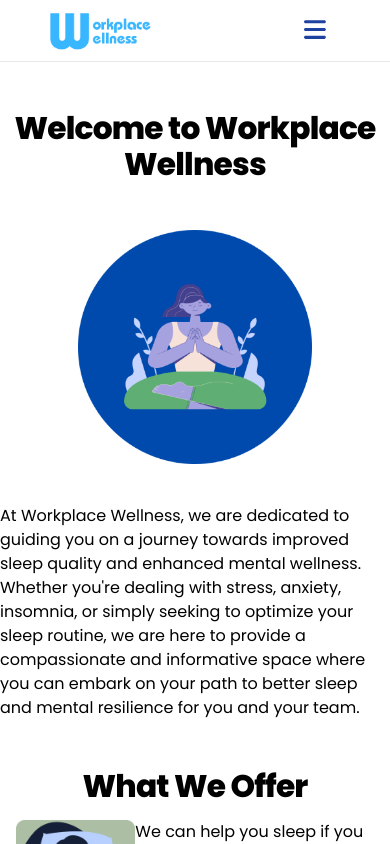
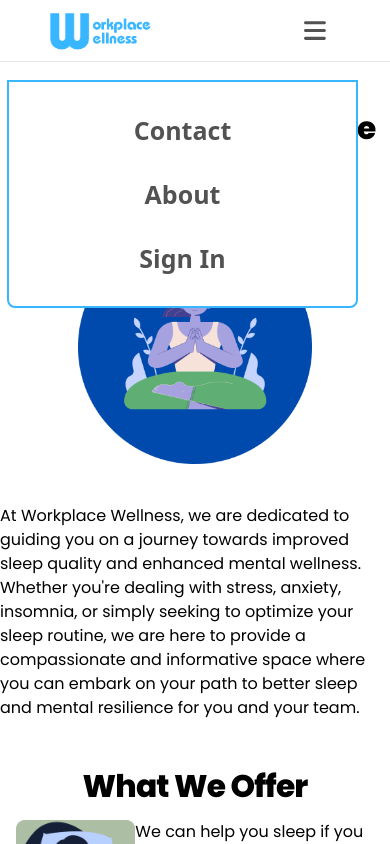
Before and after one commit to James-Lycett/workplace-wellness, a React (Create React App) app in the folder frontend/: page / in a window 390 px wide. Both pictures are taken after a click on the icon 315 px from the left and 29 px from the top of the page. Shown: the top 844 px of the page. Built offline with nearby package versions, Linux system fonts and the light colour scheme.

Commit message:
Added Mobile menu to header

```diff
--- a/frontend/src/Header/Header.jsx
+++ b/frontend/src/Header/Header.jsx
@@ -18,25 +18,46 @@ function Header() {
                         />
                     </Link>
                 </div>
-                <nav className="font-semibold flex items-center">
-                    <ul className="flex flex-row gap-2 lg:flex lg:flex-row lg:gap-6 text-blue-800 dark:text-neutral-200">
-                        <li className=" hover:text-blue-500 dark:hover:text-blue-400 hidden sm:flex">
+                <nav className="font-semibold flex items-center ">
+                    <ul className="hidden sm:flex flex-row gap-2 lg:flex lg:flex-row lg:gap-6 text-blue-800 dark:text-neutral-200">
+                        <li className=" hover:text-blue-500 dark:hover:text-blue-400 ">
                             <Link to="/bp/contact">Contact</Link>
                         </li>
-                        <li className="hover:text-blue-500 dark:hover:text-blue-400 hidden sm:flex">
+                        <li className="hover:text-blue-500 dark:hover:text-blue-400">
                             <Link to="/bp/about">About</Link>
                         </li>
-                        <li className="hover:text-blue-500 dark:hover:text-blue-400 hidden sm:flex">
+                        <li className="hover:text-blue-500 dark:hover:text-blue-400">
                             <Link to="/login">Sign In</Link>
                         </li>
-                        <li>
-                            <FontAwesomeIcon
-                                icon={faBars}
-                                className="burger sm:hidden text-2xl"
-                                onClick={() => setShowMenu(!showMenu)}
-                            />
-                        </li>
                     </ul>
+                    <FontAwesomeIcon
+                        icon={faBars}
+                        className="burger text-2xl sm:hidden"
+                        onClick={() => setShowMenu(!showMenu)}
+                    />
+                    <div
+                        className="mobile-menu"
+                        style={{ display: showMenu ? 'flex' : 'none' }}
+                    >
+                        <Link
+                            to="/bp/contact"
+                            className="py-4 text-2xl hover:bg-v2-ltblue hover:text-white"
+                        >
+                            Contact
+                        </Link>
+                        <Link
+                            to="/bp/about"
+                            className="py-4 text-2xl hover:bg-v2-ltblue hover:text-white"
+                        >
+                            About
+                        </Link>
+                        <Link
+                            to="/login"
+                            className="py-4 text-2xl hover:bg-v2-ltblue hover:text-white"
+                        >
+                            Sign In
+                        </Link>
+                    </div>
                 </nav>
             </div>
         </header>
--- a/frontend/src/index.css
+++ b/frontend/src/index.css
@@ -54,13 +54,20 @@ p {
     padding-top: 0.5rem;
 }
 
-/* .left-right-divider::before,
-.left-right-divider::after {
-    content: '';
-    flex-grow: 1;
-    border-top: 2px solid;
-    width: 100%;
-} */
+.mobile-menu {
+    position: absolute;
+    top: 5rem;
+    right: 2rem;
+    z-index: 2;
+    display: flex;
+    flex-direction: column;
+    padding: 1rem;
+    height: fit-content;
+    min-width: 90%;
+    background-color: white;
+    border: solid 2px #38b6ff;
+    border-radius: 0 0 0.5em 0.5em;
+}
 
 @layer components {
     /*
```
